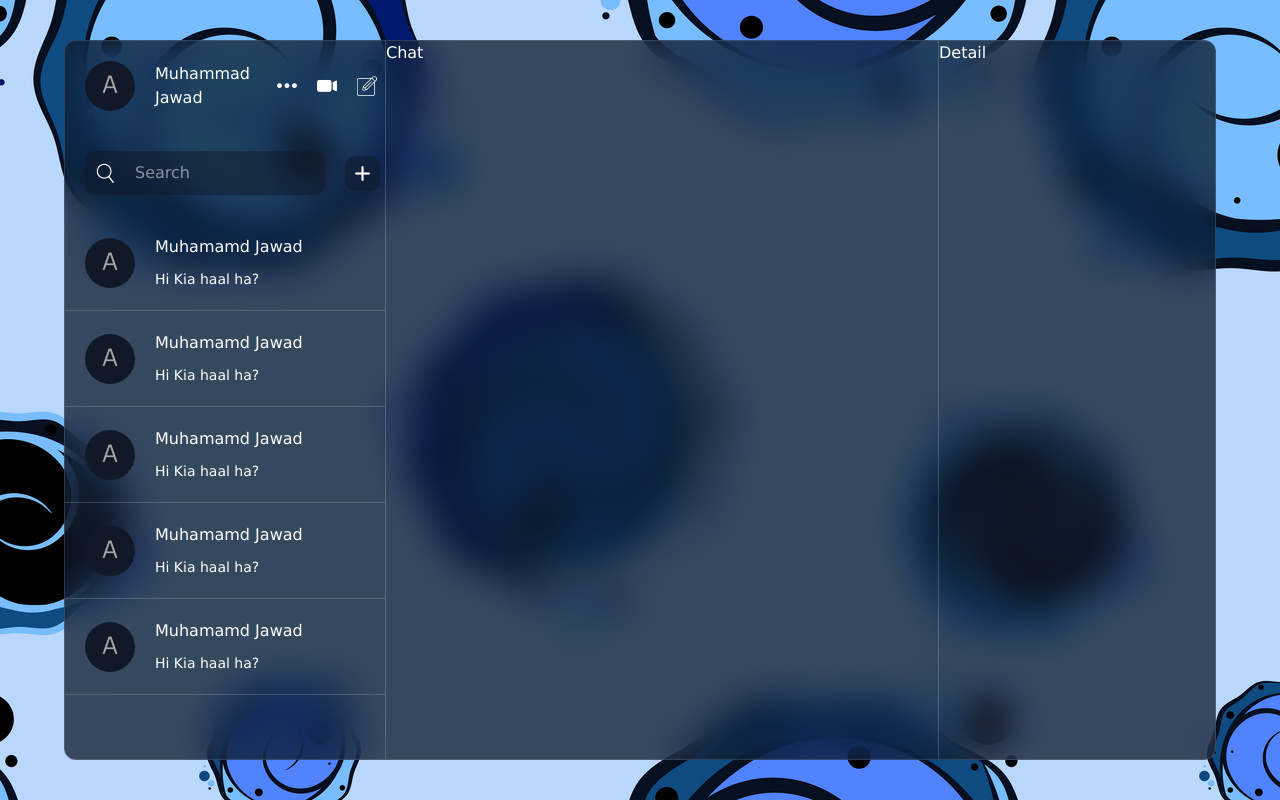
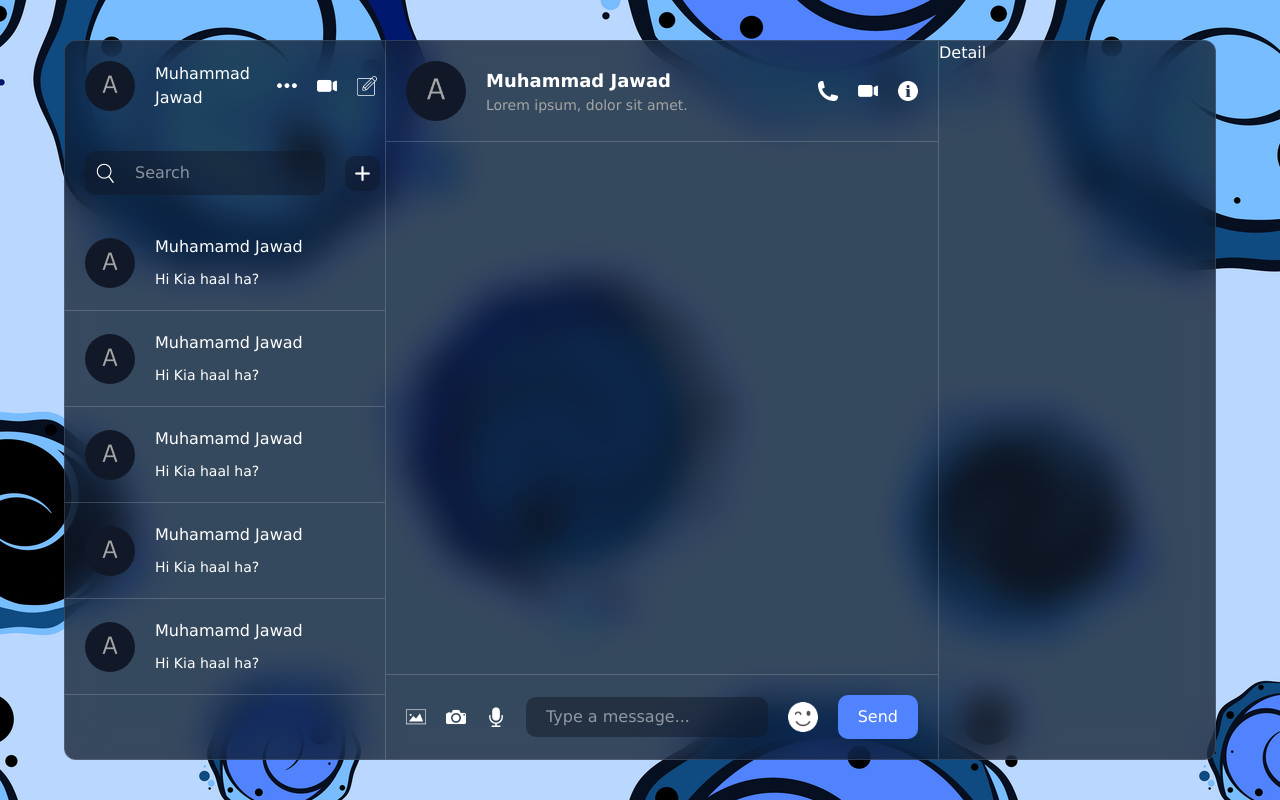
Before and after one commit to Muhammad-Jawad-0/ChatApp, a React (Vite) app: page / in a window 1280 px wide. Built offline with nearby package versions, Linux system fonts and the light colour scheme.

Commit message:
chat components styling

```diff
--- a/package.json
+++ b/package.json
@@ -11,6 +11,7 @@
   },
   "dependencies": {
     "@tailwindcss/vite": "^4.1.4",
+    "emoji-picker-react": "^4.12.2",
     "firebase": "^11.6.0",
     "react": "^19.0.0",
     "react-dom": "^19.0.0",
--- a/src/components/chat/Chat.jsx
+++ b/src/components/chat/Chat.jsx
@@ -1,9 +1,64 @@
-import "./chat.css"
+import "./chat.css";
+import { useState } from "react";
+import Avatar from "../../assets/avatar.png";
+import Phone from "../../assets/phone.png";
+import Video from "../../assets/video.png";
+import Info from "../../assets/info.png";
+import Emoji from "../../assets/emoji.png";
+import Image from "../../assets/img.png";
+import Camera from "../../assets/camera.png";
+import MicroPhone from "../../assets/mic.png";
+import EmojiPicker from "emoji-picker-react";
 
 const Chat = () => {
+  const [open, setOpen] = useState(false);
+  const [text, setText] = useState("");
+
+  console.log(text);
+
+  const handleEmoji = (e) => {
+    setText((prev) => prev + e.emoji);
+    setOpen(false);
+  };
   return (
-    <div className="chat">Chat</div>
-  )
-}
+    <div className="chat">
+      <div className="top">
+        <div className="user">
+          <img src={Avatar} alt="" />
+          <div className="text">
+            <span>Muhammad Jawad</span>
+            <p>Lorem ipsum, dolor sit amet.</p>
+          </div>
+        </div>
+        <div className="icons">
+          <img src={Phone} alt="" />
+          <img src={Video} alt="" />
+          <img src={Info} alt="" />
+        </div>
+      </div>
+      <div className="center"></div>
+      <div className="bottom">
+        <div className="icons">
+          <img src={Image} alt="" />
+          <img src={Camera} alt="" />
+          <img src={MicroPhone} alt="" />
+        </div>
+        <input
+          value={text}
+          type="text"
+          placeholder="Type a message..."
+          onChange={(e) => setText(e.target.value)}
+        />
+        <div className="emoji">
+          <img src={Emoji} alt="" onClick={() => setOpen(!open)} />
+          <div className="picker">
+            <EmojiPicker open={open} onEmojiClick={handleEmoji} />
+          </div>
+        </div>
+        <button className="sendButton">Send</button>
+      </div>
+    </div>
+  );
+};
 
-export default Chat
+export default Chat;
--- a/src/components/chat/chat.css
+++ b/src/components/chat/chat.css
@@ -2,4 +2,123 @@
   flex: 2;
   border-left: 1px solid #dddddd35;
   border-right: 1px solid #dddddd35;
+  height: 100%;
+  display: flex;
+  flex-direction: column;
+
+  .top {
+    padding: 20px;
+    display: flex;
+    align-items: center;
+    justify-content: space-between;
+    border-bottom: 1px solid #dddddd35;
+
+    .user {
+      display: flex;
+      align-items: center;
+      gap: 20px;
+
+      img {
+        width: 60px;
+        height: 60px;
+        border-radius: 50%;
+        object-fit: cover;
+      }
+
+      .text {
+        display: flex;
+        flex-direction: column;
+        gap: 1px;
+
+        span {
+          font-size: 18px;
+          font-weight: bold;
+        }
+
+        p {
+          font-size: 14px;
+          font-weight: 300;
+          color: #a5a5a5;
+        }
+      }
+    }
+
+    .icons {
+      display: flex;
+      gap: 20px;
+
+      img {
+        width: 20px;
+        height: 20px;
+        cursor: pointer;
+      }
+    }
+  }
+
+  .center {
+    padding: 20px;
+    flex: 1;
+  }
+  .bottom {
+
+    padding: 20px;
+    display: flex;
+    align-items: center;
+    justify-content: space-between;
+    border-top: 1px solid #dddddd35;
+    gap: 20px;
+    margin-top: auto;
+
+    .icons{
+      display: flex;
+      gap: 20px;
+
+      img{
+        width: 20px;
+        height: 20px;
+        cursor: pointer;
+      }
+    }
+
+    input{
+      flex: 1;
+      max-height: 10px;
+      background-color: rgba(17,25,40,0.5);
+      border: none;
+      outline: none;
+      color: white;
+      padding: 20px;
+      border-radius: 10px;
+      font-size: 16px;
+    }
+
+    .emoji{
+      img{
+        width: 30px;
+        height: 30px;
+        cursor: pointer;
+      }
+    }
+
+    .emoji{
+      position: relative;
+
+      .picker{
+        position: absolute;
+        bottom: 50px;
+        right: 0;
+      }
+
+    }
+
+    .sendButton{
+      background-color: #5183fe;
+      color: white;
+      padding: 10px 20px;
+      border-radius: 10px;
+      border: none;
+      outline: none;
+      cursor: pointer;
+    }
+  }
 }
```
Also changed, not shown: 1 other file (tests, documents, lock files or other folders).
